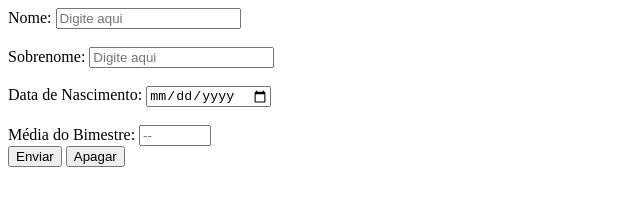
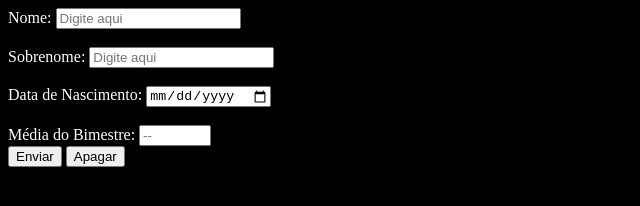
Before and after one commit to matheusolif/Teste, a plain HTML site: page index.html in a window 1280 px wide. Shown: the whole page, without its empty margins (0-640 px from the left). Drawn offline with Linux system fonts and the light colour scheme.

Commit message:
Adicionei estilo

```diff
--- /dev/null
+++ b/estilos/style.css
@@ -0,0 +1,4 @@
+body {
+    background-color: black;
+    color: white;
+}
--- a/index.html
+++ b/index.html
@@ -4,6 +4,7 @@
     <meta charset="UTF-8">
     <meta name="viewport" content="width=device-width, initial-scale=1.0">
     <title>Formulário 3</title>
+    <link rel="stylesheet" href="estilos/style.css">
 </head>
 <body>
     <form action="#" autocomplete="on">
```
